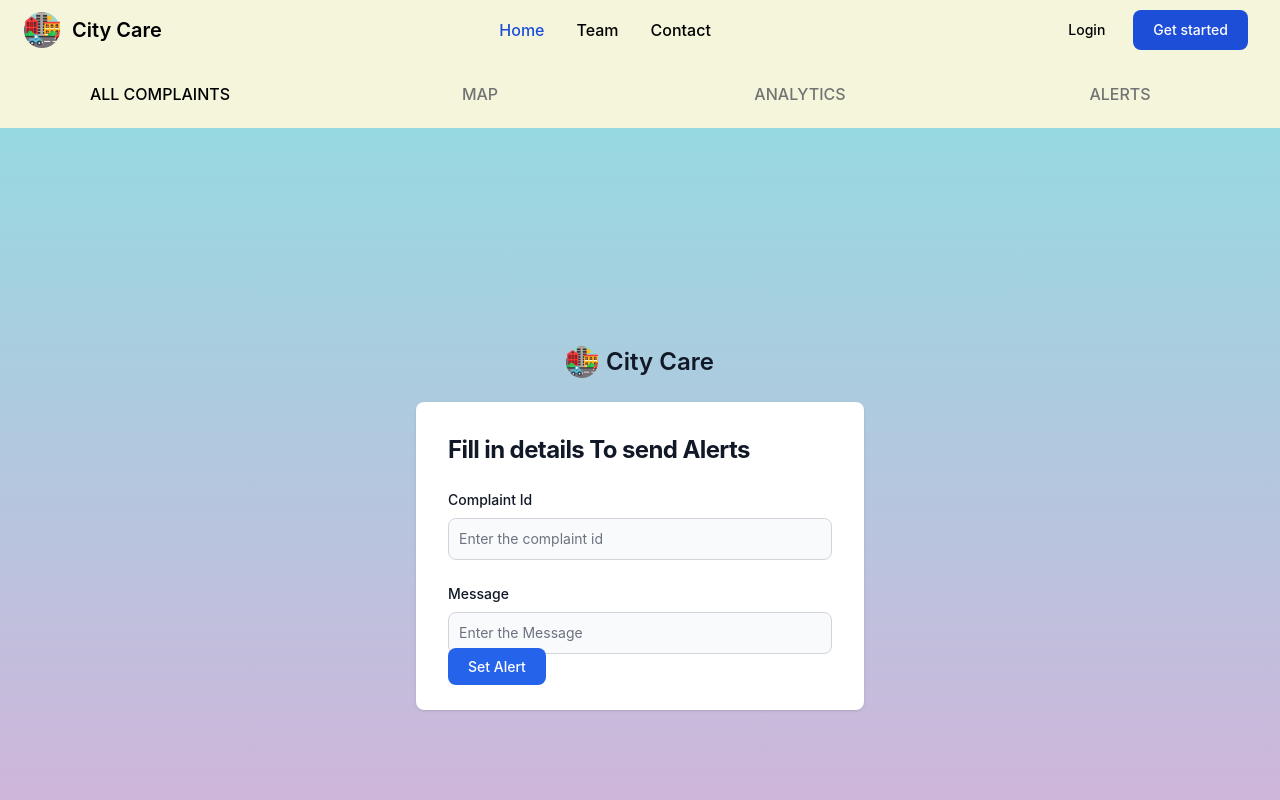
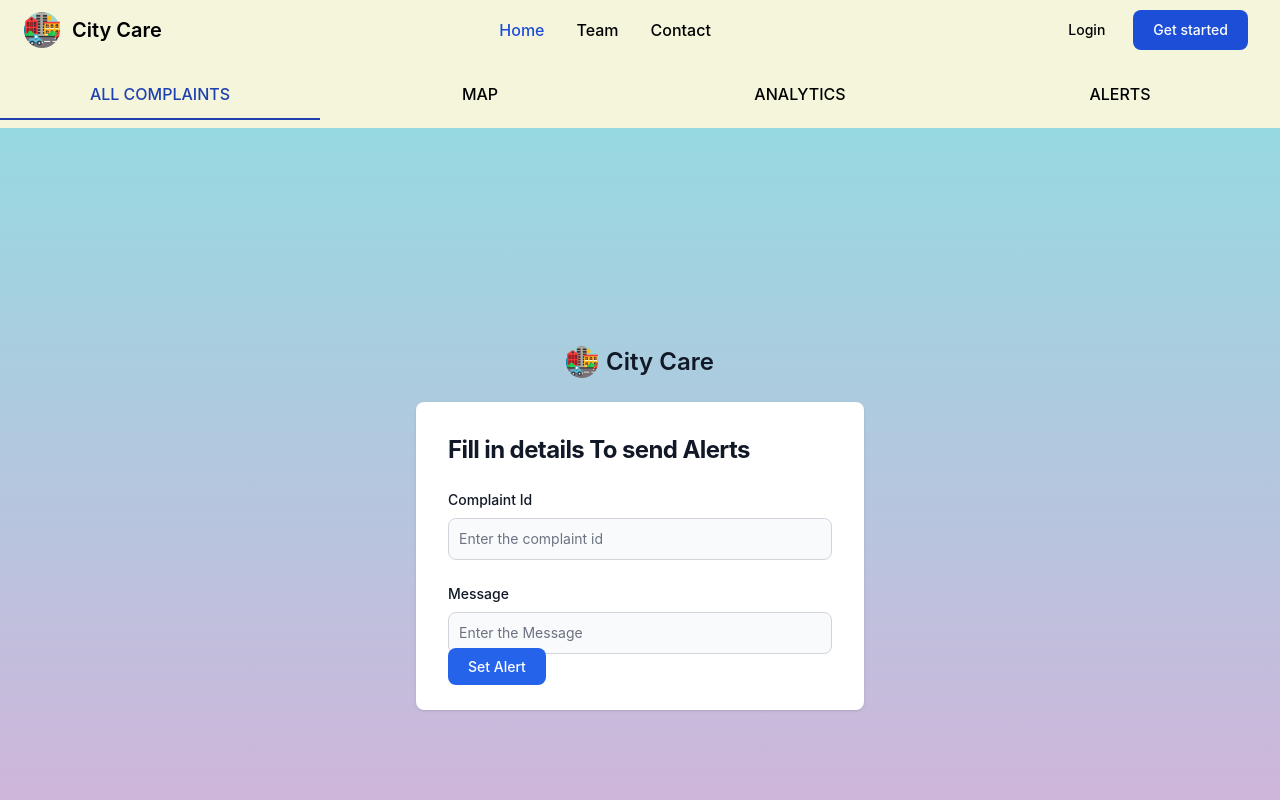
Before and after one commit to Ajitkumar-25/CityCare, a React (Create React App) app in the folder dashboard/: page /alerts in a window 1280 px wide. Shown: the top 800 px of the page. Built offline with nearby package versions, Linux system fonts and the light colour scheme; what tw-elements would draw is missing.

Commit message:
updated the active state of tab component

```diff
--- a/dashboard/src/components/tabs.js
+++ b/dashboard/src/components/tabs.js
@@ -17,8 +17,9 @@ function Tabs() {
       <li role="presentation" className="flex-grow basis-0 text-center">
         <Link
           to="/dashboard"
-          className={`my-2 block border-x-0 border-t-0 border-transparent px-7 pb-3.5 pt-4 text-md font-medium uppercase leading-tight ${activeTab === 0 ? 'text-primary border-b-2 border-primary' : 'text-neutral-500'} hover:isolate hover:border-transparent hover:bg-primary-100  focus:isolate focus:border-transparent`}
+          className="my-2 block border-x-0 border-t-0 border-transparent px-7 pb-3.5 pt-4 text-md font-medium uppercase leading-tight text-neutral-500"
           onClick={() => handleTabClick(0)}
+          style={{ color: activeTab === 0 ? "#1e40af" : "inherit", borderBottom: activeTab === 0 ? "2px solid #1e40af" : "none" }}
           role="tab"
           aria-controls="tabs-home02"
           aria-selected={activeTab === 0 ? "true" : "false"}
@@ -29,8 +30,9 @@ function Tabs() {
       <li role="presentation" className="flex-grow basis-0 text-center">
         <Link
           to="/location"
-          className={`my-2 block border-x-0 border-t-0 border-transparent px-7 pb-3.5 pt-4 text-md font-medium uppercase leading-tight ${activeTab === 1 ? 'text-primary border-b-2 border-primary' : 'text-neutral-500'} hover:isolate hover:border-transparent hover:bg-primary-100 focus:isolate focus:border-transparent`}
+          className="my-2 block border-x-0 border-t-0 border-transparent px-7 pb-3.5 pt-4 text-md font-medium uppercase leading-tight text-neutral-500"
           onClick={() => handleTabClick(1)}
+          style={{ color: activeTab === 1 ? "#1e40af" : "inherit", borderBottom: activeTab === 1 ? "2px solid #1e40af" : "none" }}
           role="tab"
           aria-controls="tabs-profile02"
           aria-selected={activeTab === 1 ? "true" : "false"}
@@ -41,8 +43,9 @@ function Tabs() {
       <li role="presentation" className="flex-grow basis-0 text-center">
         <Link
           to="/analytics"
-          className={`my-2 block border-x-0 border-t-0 border-transparent px-7 pb-3.5 pt-4 text-md font-medium uppercase leading-tight ${activeTab === 2 ? 'text-primary border-b-2 border-primary' : 'text-neutral-500'} hover:isolate hover:border-transparent hover:bg-primary-100 focus:isolate focus:border-transparent`}
-          onClick={() => handleTabClick(1)}
+          className="my-2 block border-x-0 border-t-0 border-transparent px-7 pb-3.5 pt-4 text-md font-medium uppercase leading-tight text-neutral-500"
+          onClick={() => handleTabClick(2)}
+          style={{ color: activeTab === 2 ? "#1e40af" : "inherit", borderBottom: activeTab === 2 ? "2px solid #1e40af" : "none" }}
           role="tab"
           aria-controls="tabs-profile02"
           aria-selected={activeTab === 2 ? "true" : "false"}
@@ -53,8 +56,9 @@ function Tabs() {
       <li role="presentation" className="flex-grow basis-0 text-center">
         <Link
           to="/alerts"
-          className={`my-2 block border-x-0 border-t-0 border-transparent px-7 pb-3.5 pt-4 text-md font-medium uppercase leading-tight ${activeTab === 3 ? 'text-primary border-b-2 border-primary' : 'text-neutral-500'} hover:isolate hover:border-transparent hover:bg-primary-100 focus:isolate focus:border-transparent`}
-          onClick={() => handleTabClick(2)}
+          className="my-2 block border-x-0 border-t-0 border-transparent px-7 pb-3.5 pt-4 text-md font-medium uppercase leading-tight text-neutral-500"
+          onClick={() => handleTabClick(3)}
+          style={{ color: activeTab === 3 ? "#1e40af" : "inherit", borderBottom: activeTab === 3 ? "2px solid #1e40af" : "none" }}
           role="tab"
           aria-controls="tabs-messages02"
           aria-selected={activeTab === 3 ? "true" : "false"}
@@ -62,7 +66,6 @@ function Tabs() {
           Alerts
         </Link>
       </li>
-
     </ul>
   );
 }
```
